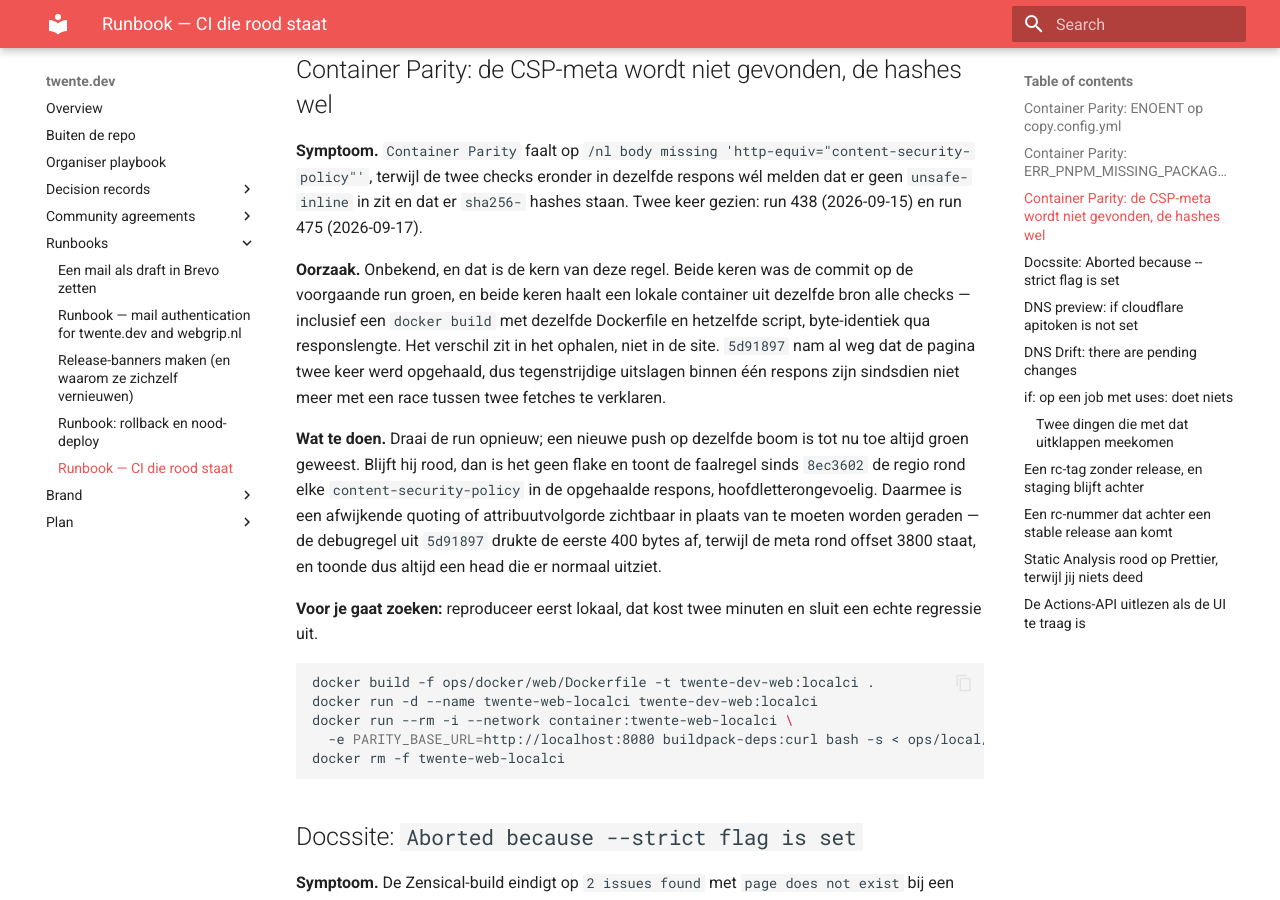
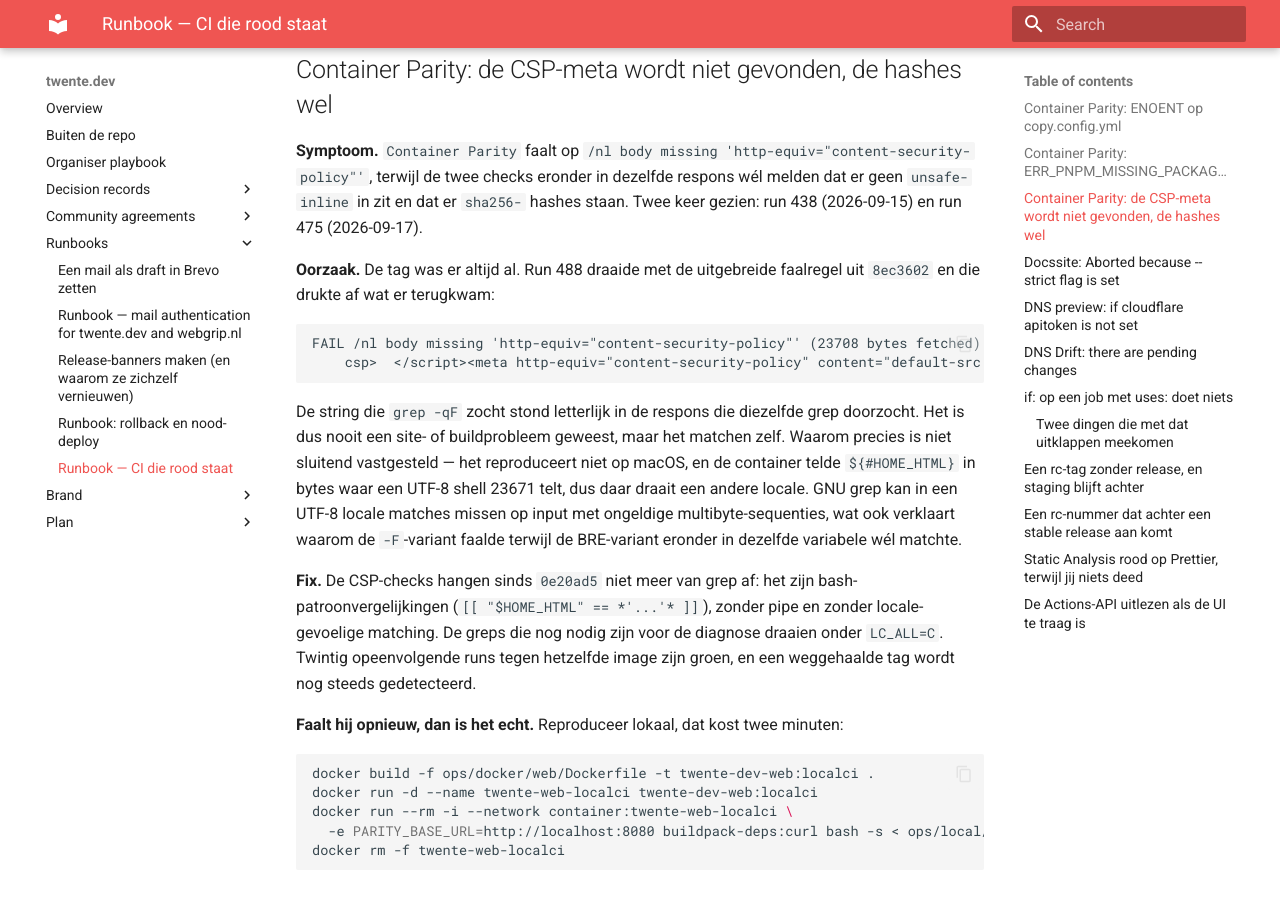
Before and after one commit to webgrip/twente.dev, an MkDocs documentation site: the page built from docs/runbooks/ci-failures.md, in a window 1280 px wide and 900 px high, scrolled down 1569 px. Built offline with MkDocs 1.6.1 and Material for MkDocs 9.7.7, drawn with Linux system fonts in a browser that asks for light colours.

Commit message:
fix(ci): de CSP-parity matcht zonder grep, want de tag was er altijd al
Run 488 draaide met de uitgebreide faalregel uit 8ec3602 en die liet zien wat
er terugkwam: de string die grep -qF zocht stond letterlijk in de respons die
diezelfde grep doorzocht. Nooit een site- of buildprobleem dus, maar het matchen
zelf.

Waarom precies is niet sluitend: het reproduceert niet op macOS, en de container
telt ${#HOME_HTML} in bytes waar een UTF-8 shell er 23671 telt, dus daar draait
een andere locale. GNU grep kan in een UTF-8 locale matches missen op input met
ongeldige multibyte-sequenties, wat ook verklaart waarom de -F-variant faalde
terwijl de BRE-variant eronder in dezelfde variabele wel matchte.

De checks hangen er nu niet meer van af: bash-patroonvergelijkingen, geen pipe,
geen locale-gevoelige matching. De greps die de diagnose nog nodig heeft draaien
onder LC_ALL=C. Twintig opeenvolgende runs tegen hetzelfde image zijn groen, en
een weggehaalde tag wordt nog steeds gedetecteerd.

Co-Authored-By: Claude Opus 5 (1M context) <noreply@anthropic.com>

````diff
--- a/docs/runbooks/ci-failures.md
+++ b/docs/runbooks/ci-failures.md
@@ -63,22 +63,28 @@ stilzwijgend te verdwijnen.
 dezelfde respons wél melden dat er geen `unsafe-inline` in zit en dat er `sha256-` hashes staan.
 Twee keer gezien: run 438 (2026-09-15) en run 475 (2026-09-17).
 
-**Oorzaak.** Onbekend, en dat is de kern van deze regel. Beide keren was de commit op de
-voorgaande run groen, en beide keren haalt een lokale container uit dezelfde bron alle checks —
-inclusief een `docker build` met dezelfde Dockerfile en hetzelfde script, byte-identiek qua
-responslengte. Het verschil zit in het ophalen, niet in de site. `5d91897` nam al weg dat de
-pagina twee keer werd opgehaald, dus tegenstrijdige uitslagen binnen één respons zijn sindsdien
-niet meer met een race tussen twee fetches te verklaren.
+**Oorzaak.** De tag was er altijd al. Run 488 draaide met de uitgebreide faalregel uit `8ec3602`
+en die drukte af wat er terugkwam:
 
-**Wat te doen.** Draai de run opnieuw; een nieuwe push op dezelfde boom is tot nu toe altijd groen
-geweest. Blijft hij rood, dan is het geen flake en toont de faalregel sinds `8ec3602` de regio
-rond elke `content-security-policy` in de opgehaalde respons, hoofdletterongevoelig. Daarmee is
-een afwijkende quoting of attribuutvolgorde zichtbaar in plaats van te moeten worden geraden — de
-debugregel uit `5d91897` drukte de eerste 400 bytes af, terwijl de meta rond offset 3800 staat, en
-toonde dus altijd een head die er normaal uitziet.
+```
+FAIL /nl body missing 'http-equiv="content-security-policy"' (23708 bytes fetched)
+    csp>  </script><meta http-equiv="content-security-policy" content="default-src 'self';...
+```
 
-**Voor je gaat zoeken:** reproduceer eerst lokaal, dat kost twee minuten en sluit een echte
-regressie uit.
+De string die `grep -qF` zocht stond letterlijk in de respons die diezelfde grep doorzocht. Het is
+dus nooit een site- of buildprobleem geweest, maar het matchen zelf. Waarom precies is niet
+sluitend vastgesteld — het reproduceert niet op macOS, en de container telde `${#HOME_HTML}` in
+bytes waar een UTF-8 shell 23671 telt, dus daar draait een andere locale. GNU grep kan in een
+UTF-8 locale matches missen op input met ongeldige multibyte-sequenties, wat ook verklaart waarom
+de `-F`-variant faalde terwijl de BRE-variant eronder in dezelfde variabele wél matchte.
+
+**Fix.** De CSP-checks hangen sinds `0e20ad5` niet meer van grep af: het zijn
+bash-patroonvergelijkingen (`[[ "$HOME_HTML" == *'...'* ]]`), zonder pipe en zonder
+locale-gevoelige matching. De greps die nog nodig zijn voor de diagnose draaien onder `LC_ALL=C`.
+Twintig opeenvolgende runs tegen hetzelfde image zijn groen, en een weggehaalde tag wordt nog
+steeds gedetecteerd.
+
+**Faalt hij opnieuw, dan is het echt.** Reproduceer lokaal, dat kost twee minuten:
 
 ```bash
 docker build -f ops/docker/web/Dockerfile -t twente-dev-web:localci .
````
Also changed, not shown: 1 other file.
